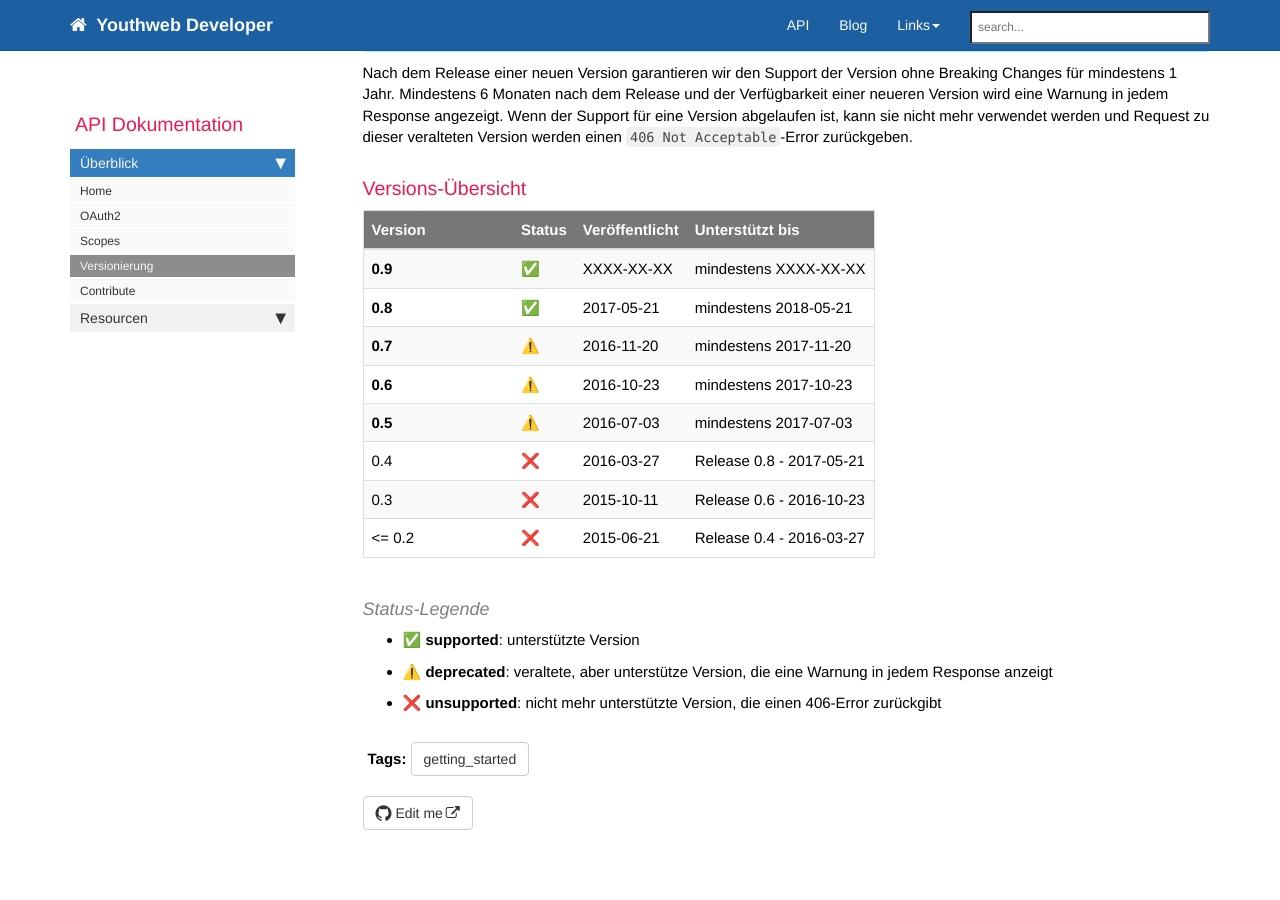
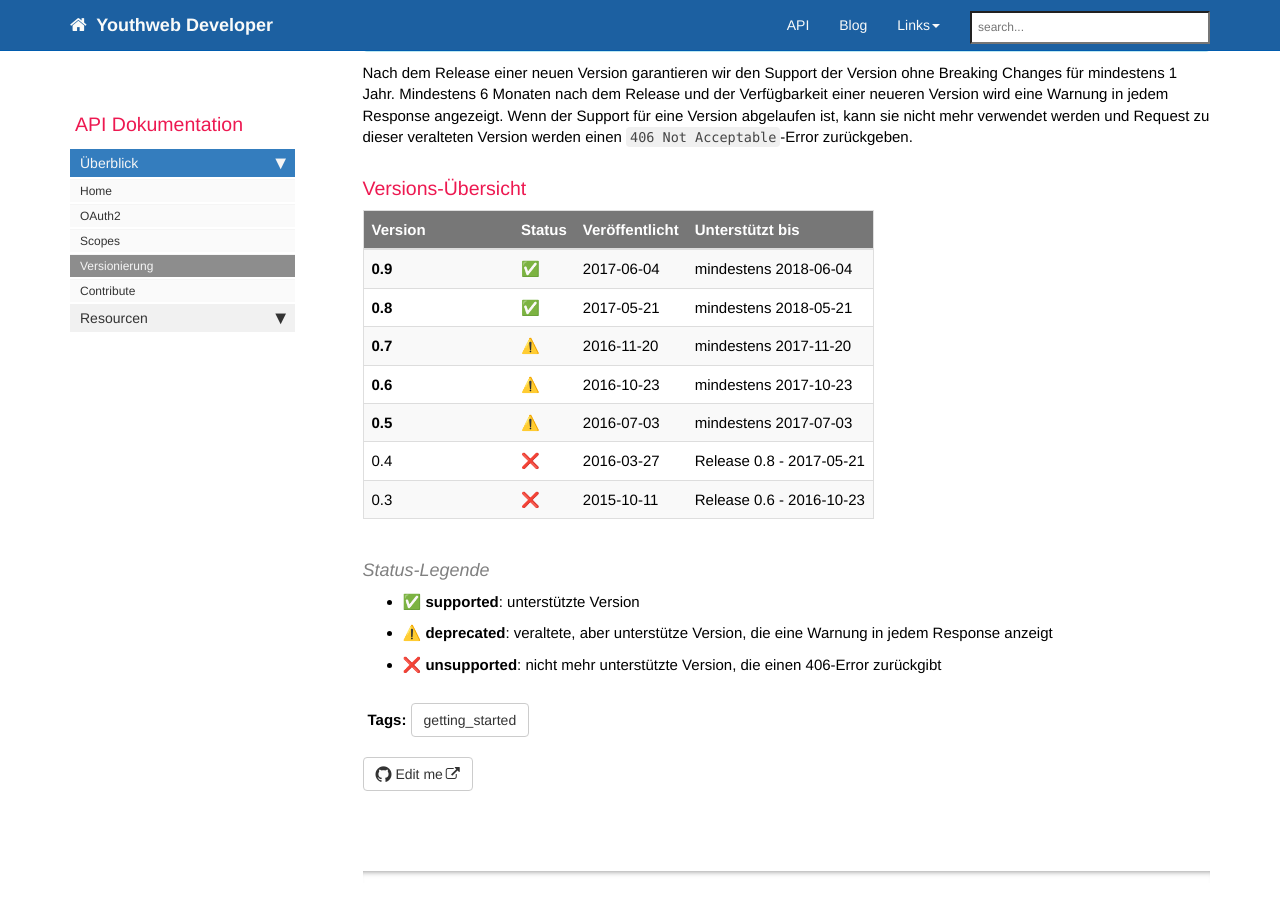
Before and after one commit to youthweb/youthweb-api, a Jekyll site: the page built from docs/pages/api/api_general_versions.md, in a window 1280 px wide and 900 px high, scrolled down 510 px. Built offline with Jekyll 4.4.1, drawn with Linux system fonts in a browser that asks for light colours; nearby versions of some CDN libraries; emoji names are drawn with the system emoji font; library files that are not in the unit come from our copies.

```diff
--- a/docs/pages/api/api_general_versions.md
+++ b/docs/pages/api/api_general_versions.md
@@ -22,14 +22,13 @@ Nach dem Release einer neuen Version garantieren wir den Support der Version ohn
 
 | Version | Status             | Veröffentlicht | Unterstützt bis          |
 |---------|--------------------|----------------|--------------------------|
-| **0.9** | :white_check_mark: | XXXX-XX-XX     | mindestens XXXX-XX-XX    |
+| **0.9** | :white_check_mark: | 2017-06-04     | mindestens 2018-06-04    |
 | **0.8** | :white_check_mark: | 2017-05-21     | mindestens 2018-05-21    |
 | **0.7** | :warning:          | 2016-11-20     | mindestens 2017-11-20    |
 | **0.6** | :warning:          | 2016-10-23     | mindestens 2017-10-23    |
 | **0.5** | :warning:          | 2016-07-03     | mindestens 2017-07-03    |
 | 0.4     | :x:                | 2016-03-27     | Release 0.8 - 2017-05-21 |
 | 0.3     | :x:                | 2015-10-11     | Release 0.6 - 2016-10-23 |
-| <= 0.2  | :x:                | 2015-06-21     | Release 0.4 - 2016-03-27 |
 
 #### Status-Legende
 
```
Also changed, not shown: CHANGELOG.md.
